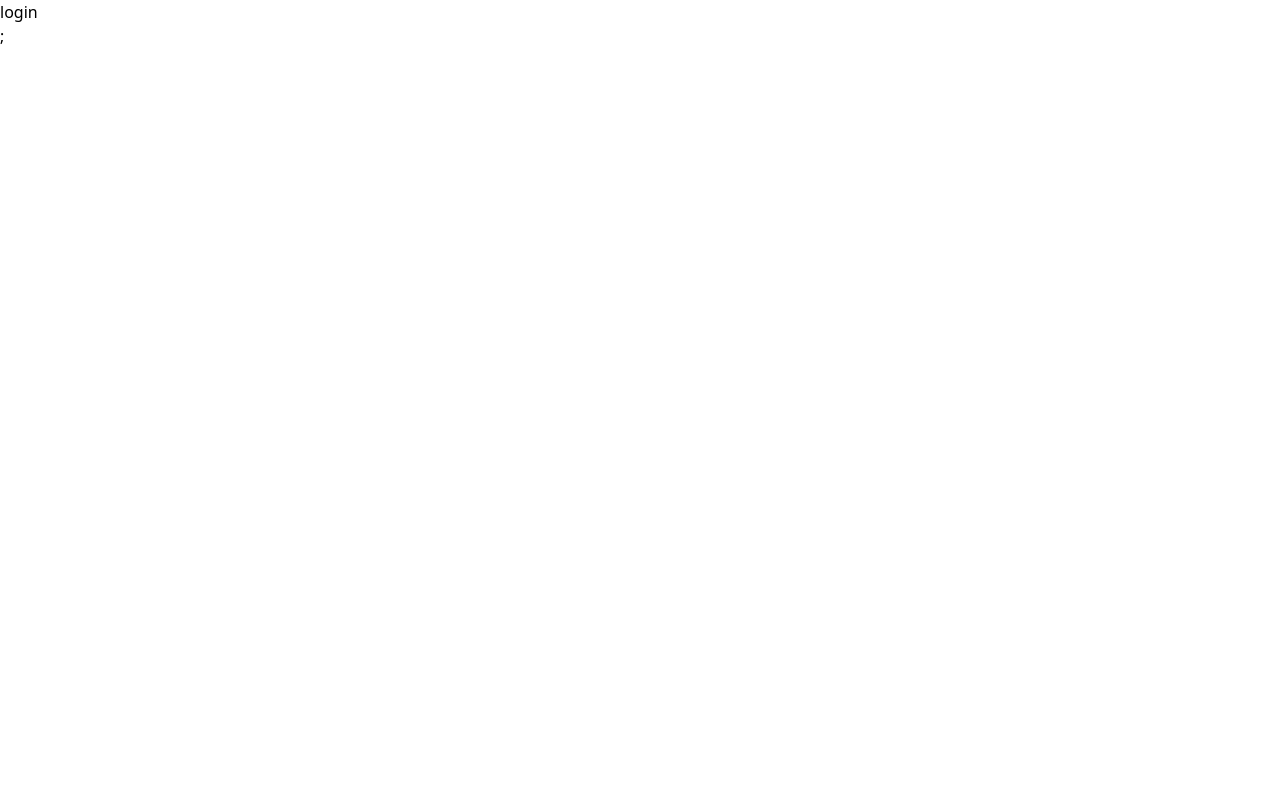
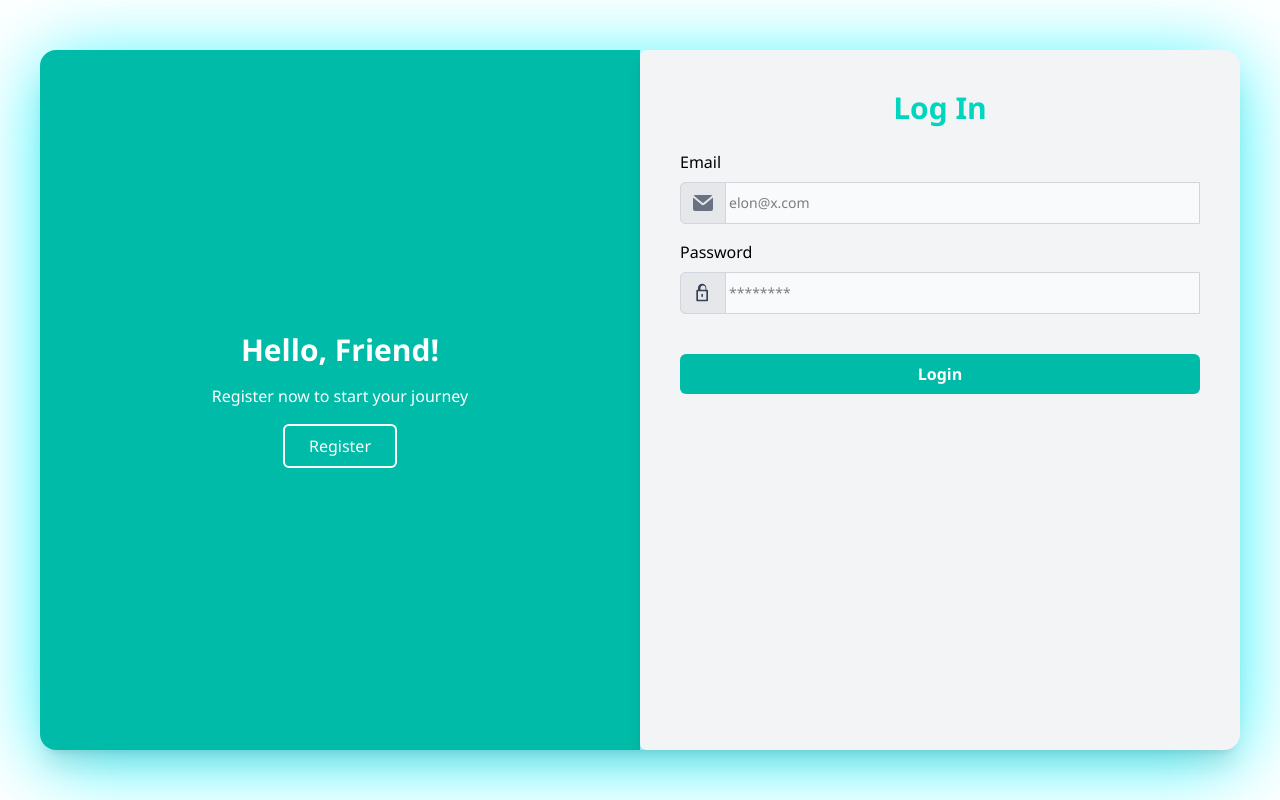
Before and after one commit to Tanim-Talukdar/linkdin, a Next.js app in the folder frontend/: page /login in a window 1280 px wide. Built offline with nearby package versions, Linux system fonts and the light colour scheme.

Commit message:
login page ui

```diff
--- /dev/null
+++ b/frontend/src/components/AuthForm.jsx
@@ -0,0 +1,73 @@
+import Input from "./Input";
+import Button from "./Button";
+import { useState } from "react";
+import { useDispatch } from "react-redux";
+import { loginUser, signupUser } from "@/config/redux/action/authAction/index";
+import { formFields } from "@/constants/formFields";
+
+export default function AuthForm({ mode }) {
+  const dispatch = useDispatch();
+  const [formData, setFormData] = useState({});
+
+  const isLogin = mode === "login";
+  const fields = formFields[mode];
+
+  const handleChange = (e) => {
+    setFormData(prev => ({ ...prev, [e.target.id]: e.target.value }));
+  };
+
+  const handleSubmit = (e) => {
+    e.preventDefault();
+    dispatch(isLogin ? loginUser(formData) : signupUser(formData));
+  };
+
+  return (
+    <form onSubmit={handleSubmit} className="w-1/2 p-10 bg-gray-100 bg-opacity-40 rounded-md shadow-lg">
+      <h2 className="text-teal-400 text-3xl font-bold mb-6 text-center">
+        {isLogin ? "Log In" : "Sign Up"}
+      </h2>
+
+      {/* Name and Username in one row */}
+      {fields.some(f => f.id === "name") && fields.some(f => f.id === "username") && (
+        <div className="flex justify-between mb-4">
+          {["name", "username"].map((fieldId) => {
+            const field = fields.find(f => f.id === fieldId);
+            if (!field) return null;
+            return (
+              <Input
+                key={field.id}
+                label={field.label}
+                id={field.id}
+                type={field.type}
+                value={formData[field.id] || ""}
+                onChange={handleChange}
+                placeholder={field.placeholder}
+                icon={field.icon}
+                className="flex-1"
+              />
+            );
+          })}
+        </div>
+      )}
+
+      {/* Other fields stacked vertically */}
+      {fields
+        .filter(f => f.id !== "name" && f.id !== "username")
+        .map(({ id, label, type, placeholder, icon }) => (
+          <div key={id} className="mb-4">
+            <Input
+              label={label}
+              id={id}
+              type={type}
+              value={formData[id] || ""}
+              onChange={handleChange}
+              placeholder={placeholder}
+              icon={icon}
+            />
+          </div>
+        ))}
+    <br />
+      <Button className="w-full mt-6">{isLogin ? "Login" : "Register"}</Button>
+    </form>
+  );
+}
--- /dev/null
+++ b/frontend/src/components/AuthTogglePanel.jsx
@@ -0,0 +1,19 @@
+export default function AuthTogglePanel({ mode, onClick }) {
+  const isLogin = mode === "login";
+  return (
+    <div className="w-1/2 bg-teal-500 text-white p-10 flex flex-col justify-center items-center">
+      <h2 className="text-3xl font-bold mb-4">
+        {isLogin ? "Hello, Friend!" : "Welcome Back!"}
+      </h2>
+      <p className="mb-4">
+        {isLogin ? "Register now to start your journey" : "Already have an account? Log in!"}
+      </p>
+      <button
+        className="border-2 border-white px-6 py-2 rounded-md hover:bg-white hover:text-teal-600"
+        onClick={onClick}
+      >
+        {isLogin ? "Register" : "Log In"}
+      </button>
+    </div>
+  );
+}
--- /dev/null
+++ b/frontend/src/components/Button.jsx
@@ -0,0 +1,10 @@
+export default function Button({ children, onClick }) {
+  return (
+    <button
+      className="bg-teal-500 hover:bg-teal-700 text-white font-bold py-2 px-4 rounded-md w-full"
+      onClick={onClick}
+    >
+      {children}
+    </button>
+  );
+}
--- /dev/null
+++ b/frontend/src/components/Navbar/index.jsx
@@ -0,0 +1,31 @@
+import Link from "next/link"
+
+export default function Navbar() {
+  return (
+    <>
+      <nav className="flex justify-between items-center px-6 py-4 max-w-screen-xl mx-auto">
+        <div className="flex items-center gap-1 cursor-pointer">
+          <p className="font-sans font-bold italic text-teal-600 text-2xl sm:text-xl md:text-2xl">
+            Connector
+          </p>
+        </div>
+
+
+        <div>
+          <Link
+            href="/login"
+            className="p-2 mx-2 bg-teal-600 rounded transition duration-300 hover:drop-shadow-lg hover:bg-transparent hover:border-2 hover:border-teal-600 text-white hover:text-teal-600"
+          >
+            Login
+          </Link>
+          <Link
+            href="/login"
+            className="p-2 bg-teal-600 rounded transition duration-300 hover:drop-shadow-lg hover:bg-transparent hover:border-2 hover:border-teal-600 text-white hover:text-teal-600"
+          >
+            Register
+          </Link>
+        </div>
+      </nav>
+    </>
+  )
+}
--- /dev/null
+++ b/frontend/src/components/input.jsx
@@ -0,0 +1,20 @@
+import React from 'react'
+
+export default function Input({ id, label, placeholder, type = "text", icon }) {
+  return (
+    <div>
+      <label htmlFor={id} className="block mb-2 text-md font-medium text-black">{label}</label>
+      <div className="relative flex items-center">
+        <span className="inline-flex items-center px-3 text-sm text-black bg-gray-200 border rounded-s-md border-gray-300 absolute left-0 h-full">
+          {icon}
+        </span>
+        <input
+          type={type}
+          id={id}
+          placeholder={placeholder}
+          className="bg-gray-50 border border-gray-300 text-black text-sm rounded-s-md block w-full ps-12 p-2.5"
+        />
+      </div>
+    </div>
+  );
+}
--- /dev/null
+++ b/frontend/src/constants/formFields.jsx
@@ -0,0 +1,31 @@
+ const userIcon = (
+    <svg className="w-5 h-5 text-gray-500" fill="currentColor" viewBox="0 0 20 20">
+      <path d="M10 0a10 10 0 1 0 10 10A10.011 10.011 0 0 0 10 0Zm0 5a3 3 0 1 1 0 6 3 3 0 0 1 0-6Zm0 13a8.949 8.949 0 0 1-4.951-1.488A3.987 3.987 0 0 1 9 13h2a3.987 3.987 0 0 1 3.951 3.512A8.949 8.949 0 0 1 10 18Z" />
+    </svg>
+  );
+
+  const emailIcon = (
+    <svg className="w-5 h-5 text-gray-500" fill="currentColor" viewBox="0 0 20 16">
+      <path d="m10.036 8.278 9.258-7.79A1.979 1.979 0 0 0 18 0H2A1.987 1.987 0 0 0 .641.541l9.395 7.737Z" />
+      <path d="M11.241 9.817c-.36.275-.801.425-1.255.427-.428 0-.845-.138-1.187-.395L0 2.6V14a2 2 0 0 0 2 2h16a2 2 0 0 0 2-2V2.5l-8.759 7.317Z" />
+    </svg>
+  );
+
+  const passwordIcon = (
+    <svg className="w-5 h-5 text-gray-700" fill="currentColor" viewBox="0 0 24 24">
+      <path d="M17 8h-1V6a5 5 0 0 0-10 0v2H5a1 1 0 0 0-1 1v12a1 1 0 0 0 1 1h12a1 1 0 0 0 1-1V9a1 1 0 0 0-1-1Zm-8-2a3 3 0 0 1 6 0v2H9V6Zm7 14H6V10h10v10Zm-5-3a1 1 0 0 1-1-1v-2a1 1 0 1 1 2 0v2a1 1 0 0 1-1 1Z" />
+    </svg>
+  );
+
+export const formFields = {
+  signup: [
+    { id: "name", label: "Name", placeholder: "Elon Musk", icon: userIcon },
+    { id: "username", label: "Username", placeholder: "elonmusk", icon: userIcon },
+    { id: "email", label: "Email", type: "email", placeholder: "elon@x.com", icon: emailIcon },
+    { id: "password", label: "Password", type: "password", placeholder: "********", icon: passwordIcon },
+  ],
+  login: [
+    { id: "email", label: "Email", type: "email", placeholder: "elon@x.com", icon: emailIcon },
+    { id: "password", label: "Password", type: "password", placeholder: "********", icon: passwordIcon },
+  ],
+};
--- /dev/null
+++ b/frontend/src/hooks/userAuth.js
@@ -0,0 +1,13 @@
+// /hooks/useAuth.js
+import { useDispatch, useSelector } from "react-redux";
+import { loginUser, registerUser } from "@/redux/auth/authActions";
+
+export const useAuth = () => {
+  const dispatch = useDispatch();
+  const { isLoading, isError, isSuccess, message } = useSelector((state) => state.auth);
+
+  const handleLogin = (formData) => dispatch(loginUser(formData));
+  const handleRegister = (formData) => dispatch(registerUser(formData));
+
+  return { isLoading, isError, isSuccess, message, handleLogin, handleRegister };
+};
--- a/frontend/src/layout/clienLayout/UserLayout.jsx
+++ b/frontend/src/layout/clienLayout/UserLayout.jsx
@@ -1,7 +1,10 @@
-
+import Navbar from "@/components/Navbar"
 
 export default function UserLayout({children}) {
   return (
-    <div>{children}</div>
+    <div>
+      <Navbar/>
+      {children}
+    </div>
   )
 }
--- a/frontend/src/pages/_app.js
+++ b/frontend/src/pages/_app.js
@@ -5,6 +5,6 @@ import { Provider } from "react-redux";
 export default function App({ Component, pageProps }) {
   return (
     <Provider store={store}>
-      <Component {...pageProps} />;
+      <Component {...pageProps} />
     </Provider>
 )}
--- a/frontend/src/pages/index.jsx
+++ b/frontend/src/pages/index.jsx
@@ -13,31 +13,6 @@ export default function Home() {
       className="text-gray-900 min-h-screen w-full bg-no-repeat bg-cover bg-center"
       style={{ backgroundImage: 'url(/background.png)' }}
     >
-      {/* Nav Section */}
-      <nav className="flex justify-between items-center px-6 py-4 max-w-screen-xl mx-auto">
-        <div className="flex items-center gap-1 cursor-pointer">
-          <p className="font-sans italic text-teal-600 text-2xl sm:text-xl md:text-2xl">
-            Sweet Home
-          </p>
-        </div>
-
-        {/* Static Auth Buttons */}
-        <div>
-          <Link
-            href="/auth"
-            className="p-2 mx-2 bg-teal-600 rounded transition duration-300 hover:drop-shadow-lg hover:bg-transparent hover:border-2 hover:border-teal-600 text-white hover:text-teal-600"
-          >
-            Login
-          </Link>
-          <Link
-            href="/auth"
-            className="p-2 bg-teal-600 rounded transition duration-300 hover:drop-shadow-lg hover:bg-transparent hover:border-2 hover:border-teal-600 text-white hover:text-teal-600"
-          >
-            Register
-          </Link>
-        </div>
-      </nav>
-
       {/* Hero Section */}
       <div className="container max-w-screen-xl mx-auto px-6 py-10 flex flex-col-reverse md:flex-row items-center justify-between min-h-[88vh]">
         <div className="text-center md:text-left max-w-xl mb-10 md:mb-0">
@@ -69,5 +44,5 @@ export default function Home() {
       </div>
     </div>
     </UserLayout>
-  );
+  )
 }
--- a/frontend/src/pages/login/index.jsx
+++ b/frontend/src/pages/login/index.jsx
@@ -1,9 +1,25 @@
-import UserLayout from "@/layout/clienLayout/UserLayout"
+import AuthForm from "@/components/AuthForm";
+import AuthTogglePanel from "@/components/AuthTogglePanel";
+import { useState } from "react";
 
-export default function Login() {
+export default function LoginPage() {
+  const [isLogin, setIsLogin] = useState(true);
+
   return (
-    <UserLayout>
-        <div>login</div>
-    </UserLayout>
-  )
+    <div className="h-screen flex justify-center items-center">
+      <div className="w-[1200px] h-[700px] flex rounded-2xl overflow-hidden shadow-xl relative drop-shadow-[0_10px_40px_rgba(0,244,256,0.8)]">
+        {!isLogin ? (
+          <>
+            <AuthForm mode="signup" />
+            <AuthTogglePanel mode="signup" onClick={() => setIsLogin(true)} />
+          </>
+        ) : (
+          <>
+            <AuthTogglePanel mode="login" onClick={() => setIsLogin(false)} />
+            <AuthForm mode="login" />
+          </>
+        )}
+      </div>
+    </div>
+  );
 }
--- a/frontend/src/styles/globals.css
+++ b/frontend/src/styles/globals.css
@@ -1 +1,5 @@
 @import "tailwindcss";
+
+body{
+    font-family: 'Segoe UI', Tahoma, Geneva, Verdana, sans-serif;
+}
```
